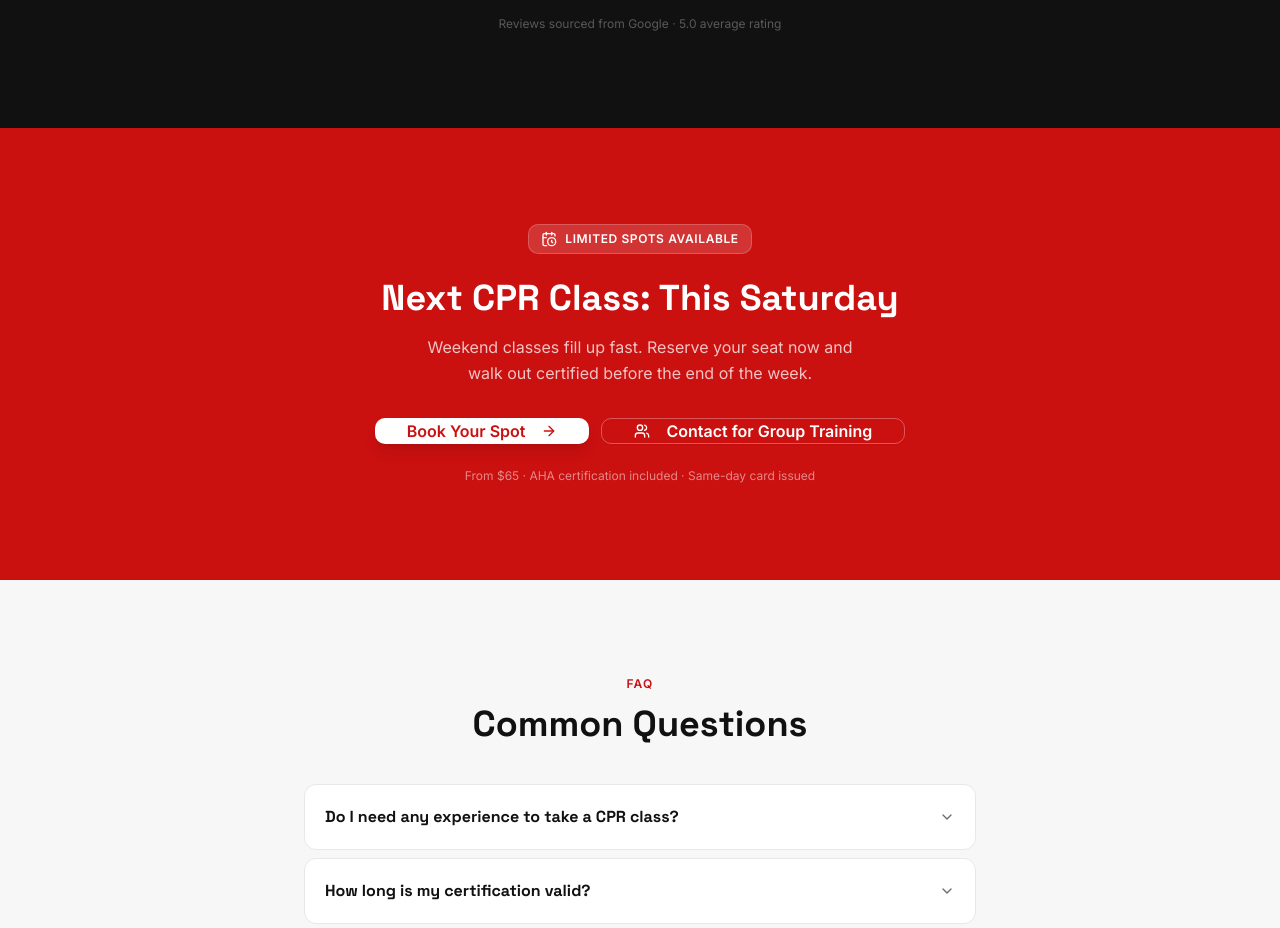
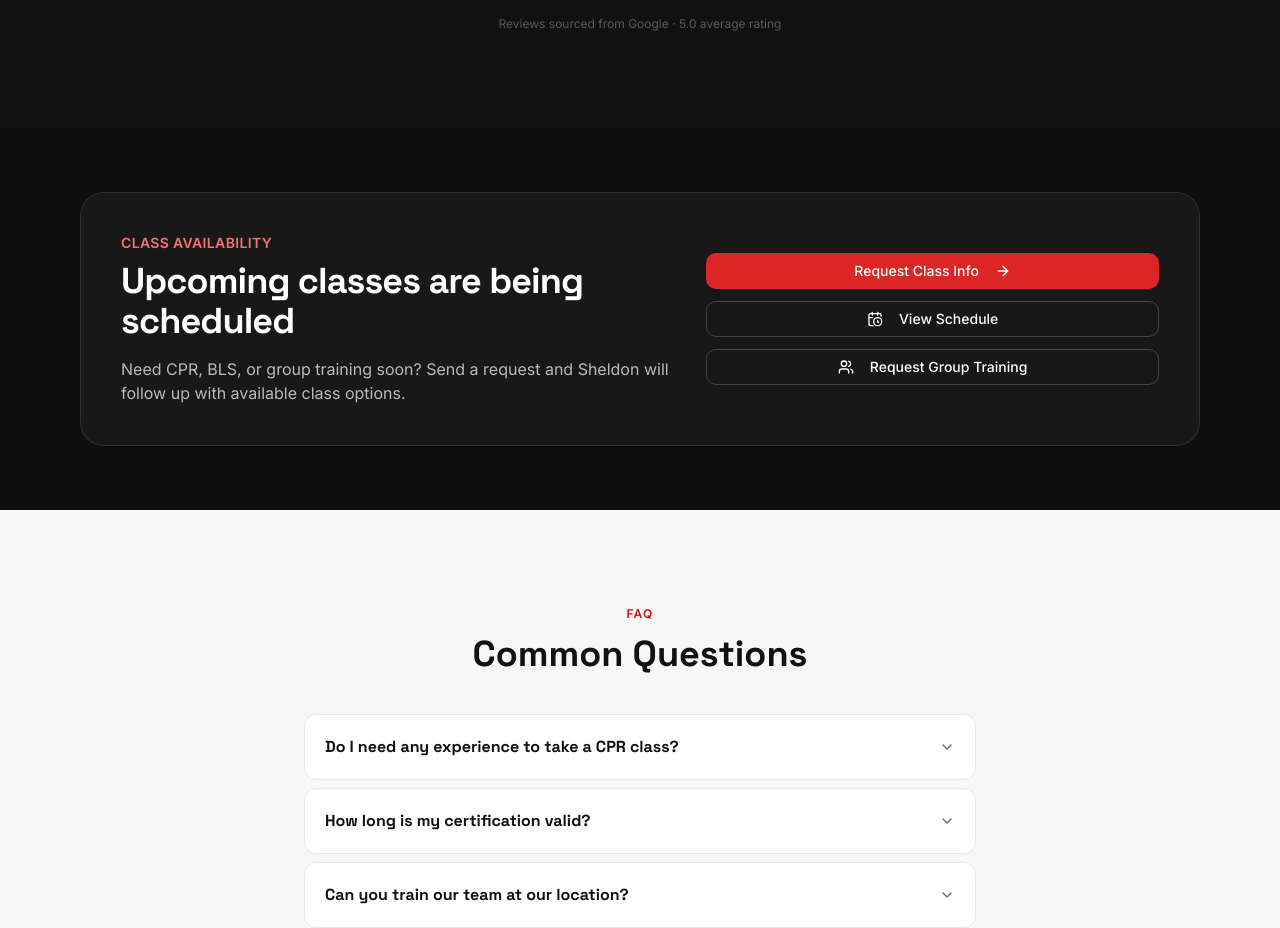
Before and after one commit to modernproteus/betterbodies-web, a React (Vite) app: page / in a window 1280 px wide. Shown: the part 4500-5428 px from the top of the page. Built offline with nearby package versions, Linux system fonts and the light colour scheme.

Commit message:
Add shared upcoming classes hook and dynamic next class

```diff
--- a/src/components/homepage/UpcomingClasses.jsx
+++ b/src/components/homepage/UpcomingClasses.jsx
@@ -1,103 +1,15 @@
-import React, { useEffect, useState } from "react";
+import React from "react";
 import { CalendarDays, MapPin, Users, ArrowRight } from "lucide-react";
 import { Button } from "@/components/ui/button";
-
-const EVENTS_BASE_URL =
-  "https://script.google.com/macros/s/AKfycbzXq9f6f1MCbmrZeocsYdWXHeKFx0BWpIaExA-rqAOGw4YuJAn7d9Ruaq48rokRreBV/exec";
-
-function loadEventsJsonp() {
-  return new Promise((resolve, reject) => {
-    const callbackName = `betterBodiesEvents_${Date.now()}`;
-    const script = document.createElement("script");
-
-    window[callbackName] = function (data) {
-      resolve(data);
-      delete window[callbackName];
-      script.remove();
-    };
-
-    script.onerror = function () {
-      reject(new Error("Could not load upcoming classes."));
-      delete window[callbackName];
-      script.remove();
-    };
-
-    script.src = `${EVENTS_BASE_URL}?action=events&callback=${callbackName}`;
-    document.body.appendChild(script);
-  });
-}
-
-function formatEventDate(value) {
-  if (!value) return "Date TBD";
-
-  const date = new Date(value);
-
-  if (Number.isNaN(date.getTime())) {
-    return value;
-  }
-
-  return date.toLocaleDateString(undefined, {
-    weekday: "short",
-    month: "short",
-    day: "numeric",
-  });
-}
-
-function buildTimeRange(event) {
-  if (event.startTime && event.endTime) {
-    return `${event.startTime} – ${event.endTime}`;
-  }
-
-  if (event.startTime) {
-    return event.startTime;
-  }
-
-  return "Time TBD";
-}
-
-function scrollToContact(event) {
-  const selectedClass = [
-    event.title,
-    event.date,
-    event.startTime,
-    event.locationLabel,
-  ]
-    .filter(Boolean)
-    .join(" — ");
-
-  window.dispatchEvent(
-    new CustomEvent("betterbodies:selected-class", {
-      detail: {
-        selectedClass,
-        classType: event.classType || "",
-      },
-    })
-  );
-
-  document.querySelector("#contact")?.scrollIntoView({
-    behavior: "smooth",
-    block: "start",
-  });
-}
+import useUpcomingClasses, {
+  buildEventTimeRange,
+  formatEventDate,
+  scrollToContactWithClass,
+  scrollToSection,
+} from "@/lib/useUpcomingClasses";
 
 export default function UpcomingClasses() {
-  const [events, setEvents] = useState([]);
-  const [status, setStatus] = useState("loading");
-
-  useEffect(() => {
-    loadEventsJsonp()
-      .then((data) => {
-        if (data?.ok && Array.isArray(data.events)) {
-          setEvents(data.events);
-          setStatus("ready");
-        } else {
-          setStatus("error");
-        }
-      })
-      .catch(() => {
-        setStatus("error");
-      });
-  }, []);
+  const { events, status } = useUpcomingClasses();
 
   return (
     <section id="schedule" className="py-20 bg-slate-50 scroll-mt-28">
@@ -144,12 +56,7 @@ export default function UpcomingClasses() {
 
             <Button
               className="mt-5 bg-red-600 hover:bg-red-700"
-              onClick={() =>
-                document.querySelector("#contact")?.scrollIntoView({
-                  behavior: "smooth",
-                  block: "start",
-                })
-              }
+              onClick={() => scrollToSection("#contact")}
             >
               Request Class Info
               <ArrowRight className="ml-2 h-4 w-4" />
@@ -184,7 +91,8 @@ export default function UpcomingClasses() {
                   <p className="flex gap-2">
                     <CalendarDays className="h-5 w-5 shrink-0 text-red-600" />
                     <span>
-                      {formatEventDate(event.date)} · {buildTimeRange(event)}
+                      {formatEventDate(event.date)} ·{" "}
+                      {buildEventTimeRange(event)}
                     </span>
                   </p>
 
@@ -223,7 +131,7 @@ export default function UpcomingClasses() {
                   ) : (
                     <Button
                       className="w-full bg-red-600 hover:bg-red-700"
-                      onClick={() => scrollToContact(event)}
+                      onClick={() => scrollToContactWithClass(event)}
                     >
                       Request This Class
                       <ArrowRight className="ml-2 h-4 w-4" />
--- a/src/components/homepage/UrgencyCTA.jsx
+++ b/src/components/homepage/UrgencyCTA.jsx
@@ -1,44 +1,91 @@
 import React from "react";
 import { Button } from "@/components/ui/button";
 import { CalendarClock, Users, ArrowRight } from "lucide-react";
+import useUpcomingClasses, {
+  buildEventTimeRange,
+  formatEventDate,
+  scrollToContactWithClass,
+  scrollToSection,
+} from "@/lib/useUpcomingClasses";
 
 export default function UrgencyCTA() {
+  const { nextClass, status } = useUpcomingClasses();
+
+  const hasNextClass = status === "ready" && nextClass;
+
   return (
-    <section className="bg-primary px-5 py-16 md:py-24" id="urgency">
-      <div className="max-w-2xl mx-auto text-center">
-        <div className="inline-flex items-center gap-2 bg-white/15 border border-white/20 rounded-md px-3 py-1.5 mb-6">
-          <CalendarClock className="w-4 h-4 text-white" />
-          <span className="text-xs font-bold text-white uppercase tracking-wider">Limited Spots Available</span>
+    <section id="urgency" className="py-16 bg-[#0f0f0f] text-white">
+      <div className="max-w-6xl mx-auto px-4">
+        <div className="rounded-3xl border border-white/10 bg-white/[0.04] p-6 md:p-8 lg:p-10">
+          <div className="grid gap-8 lg:grid-cols-[1.1fr_0.9fr] lg:items-center">
+            <div>
+              <p className="text-sm font-bold uppercase tracking-wide text-red-400">
+                Class Availability
+              </p>
+
+              <h2 className="mt-2 text-3xl md:text-4xl font-extrabold tracking-tight">
+                {hasNextClass
+                  ? `Next ${nextClass.classType || "Training"} Class`
+                  : "Upcoming classes are being scheduled"}
+              </h2>
+
+              <p className="mt-4 max-w-2xl text-white/70">
+                {hasNextClass
+                  ? `${
+                      nextClass.title || "BetterBodies Training Class"
+                    } is scheduled for ${formatEventDate(nextClass.date, {
+                      weekday: "long",
+                      year: "numeric",
+                    })} at ${buildEventTimeRange(nextClass)}.`
+                  : "Need CPR, BLS, or group training soon? Send a request and Sheldon will follow up with available class options."}
+              </p>
+
+              {hasNextClass && nextClass.locationLabel && (
+                <p className="mt-3 text-sm font-semibold text-white/60">
+                  Location: {nextClass.locationLabel}
+                </p>
+              )}
             </div>
 
-        <h2 className="font-heading text-3xl md:text-4xl font-extrabold text-white mb-4">
-          Next CPR Class: This Saturday
-        </h2>
-        <p className="text-white/75 text-base mb-8 leading-relaxed max-w-md mx-auto">
-          Weekend classes fill up fast. Reserve your seat now and walk out certified before the end of the week.
-        </p>
+            <div className="grid gap-3 sm:grid-cols-2 lg:grid-cols-1">
+              {hasNextClass ? (
+                <Button
+                  className="bg-red-600 hover:bg-red-700 text-white"
+                  onClick={() => scrollToContactWithClass(nextClass)}
+                >
+                  Request This Class
+                  <ArrowRight className="ml-2 h-4 w-4" />
+                </Button>
+              ) : (
+                <Button
+                  className="bg-red-600 hover:bg-red-700 text-white"
+                  onClick={() => scrollToSection("#contact")}
+                >
+                  Request Class Info
+                  <ArrowRight className="ml-2 h-4 w-4" />
+                </Button>
+              )}
 
-        <div className="flex flex-col sm:flex-row gap-3 justify-center">
               <Button
-            size="lg"
-            className="bg-white hover:bg-white/90 text-primary font-bold text-base h-13 px-8 rounded-md shadow-lg"
+                variant="outline"
+                className="border-white/20 text-white hover:bg-white/10"
+                onClick={() => scrollToSection("#schedule")}
               >
-            Book Your Spot
-            <ArrowRight className="w-4 h-4 ml-2" />
+                <CalendarClock className="mr-2 h-4 w-4" />
+                View Schedule
               </Button>
+
               <Button
-            size="lg"
                 variant="outline"
-            className="border-white/30 text-white hover:bg-white/10 text-base h-13 px-8 rounded-md font-semibold"
+                className="border-white/20 text-white hover:bg-white/10"
+                onClick={() => scrollToSection("#contact")}
               >
-            <Users className="w-4 h-4 mr-2" />
-            Contact for Group Training
+                <Users className="mr-2 h-4 w-4" />
+                Request Group Training
               </Button>
             </div>
-
-        <p className="text-white/50 text-xs mt-6">
-          From $65 · AHA certification included · Same-day card issued
-        </p>
+          </div>
+        </div>
       </div>
     </section>
   );
```
Also changed, not shown: src/lib/useUpcomingClasses.js (added). Lines whose indentation alone changed are shown as unchanged.
